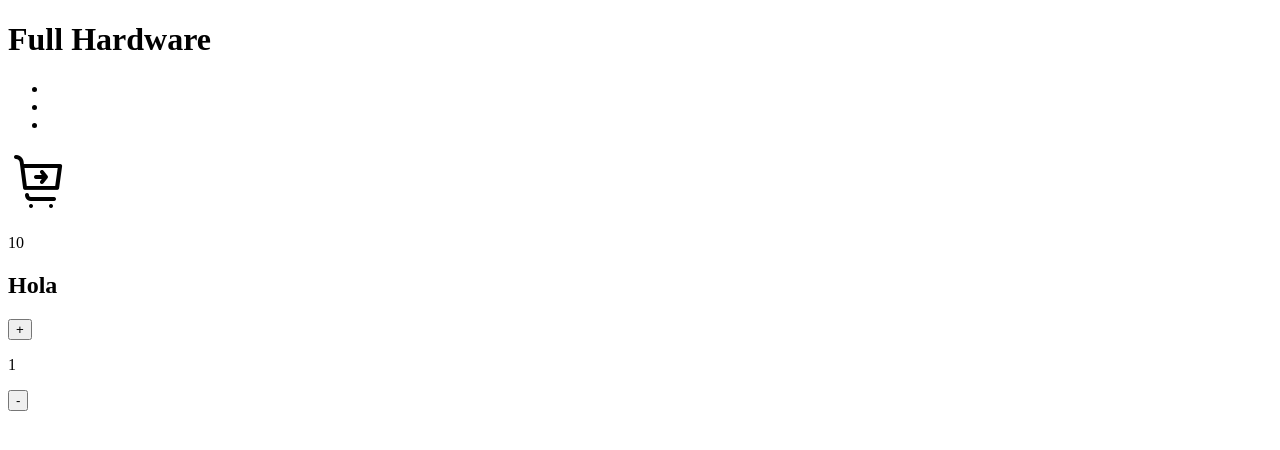
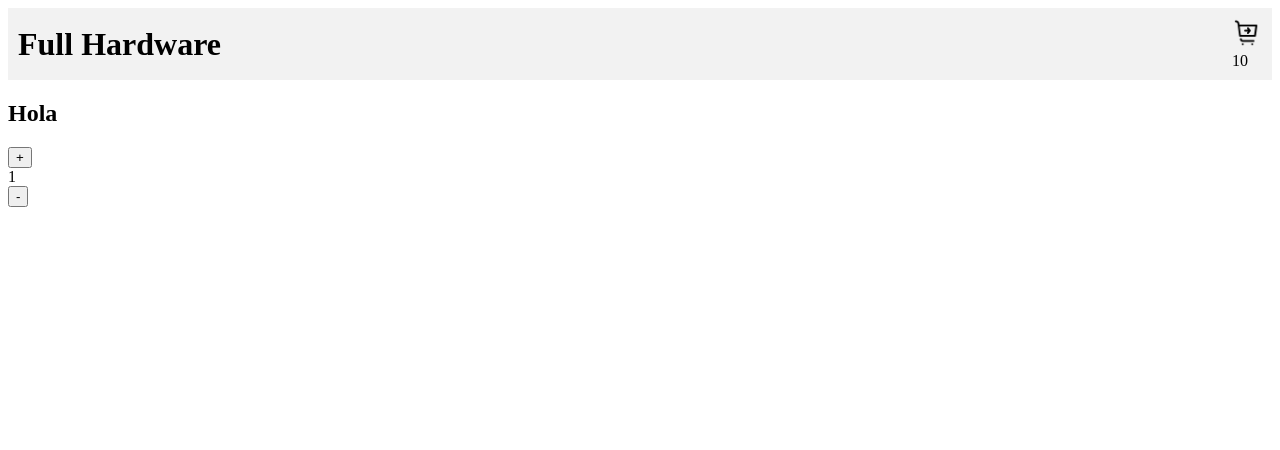
Before and after one commit to LucasLucovas/reactCourseCoderHouse, a React (Vite) app: page / in a window 1280 px wide. Shown: the top 450 px of the page. Built offline with nearby package versions, Linux system fonts and the light colour scheme.

Commit message:
sub primera entrega

```diff
--- /dev/null
+++ b/src/components/CartWidget/CartWidget.css
@@ -0,0 +1,9 @@
+.imgCart {
+    width: 30px;
+    height: 30px;
+  }
+
+  p {
+    margin: 0;
+    padding: 0;
+  }
--- a/src/components/CartWidget/CartWidget.jsx
+++ b/src/components/CartWidget/CartWidget.jsx
@@ -1,4 +1,5 @@
 import React from 'react'
+import "./CartWidget.css"
 
 const CartWidget = () => {
     const imgCart = "/carro.png";
--- /dev/null
+++ b/src/components/NavBar/NavBar.css
@@ -0,0 +1,22 @@
+header {
+    display: flex;
+    justify-content: space-between;
+    align-items: center;
+    padding: 10px;
+    background-color: #f2f2f2;
+  }
+
+  h1 {
+    margin: 0;
+  }
+
+  nav ul {
+    list-style: none;
+    display: flex;
+    margin: 0;
+    padding: 0;
+  }
+
+  nav ul li {
+    margin-right: 10px;
+  }
--- a/src/components/NavBar/NavBar.jsx
+++ b/src/components/NavBar/NavBar.jsx
@@ -1,5 +1,6 @@
 import React from 'react'
 import CartWidget from '../CartWidget/CartWidget'
+import "./NavBar.css"
 
 const NavBar = () => {
   return (
--- a/src/css/navBar.css
+++ /dev/null
@@ -1,43 +0,0 @@
-*{
-    margin: 0;
-    padding: 0;
-    box-sizing: border-box;
-}
-
-.nav{
-    display: flex;
-    color: #F2F2F2;
-    background-color: #26150F;
-    justify-content: space-between;
-    align-items: stretch;
-    gap: 2rem; /*pone espacio en medio para que al ser otro dispositivo no se toque el site name y los links*/
-    padding: 0 1rem;
-}
-.site-title{
-    font-size: 2rem;
-}
-
-.nav ul{
-    padding: 0;
-    margin: 0;
-    list-style: none;
-    display: flex;
-    gap: 1rem; /*pone espacio entre los elementos de la lista*/
-}
-
-.nav a{
-    text-decoration: none;
-    color: inherit;/*sirve para heredar el color de letras de su elemento padre en este caso el nav*/
-    height: 100%;
-    display: flex;
-    align-items: center;
-    padding: .25rem;
-}
-
-.nav li.active{
-    background-color: #424141;
-}
-
-.nav li:hover{
-    background-color: #593A2E;
-}
--- a/src/main.jsx
+++ b/src/main.jsx
@@ -5,9 +5,9 @@ import './index.css'
 import { BrowserRouter } from 'react-router-dom'
 
 ReactDOM.createRoot(document.getElementById('root')).render(
-  <React.StrictMode>
+  // <React.StrictMode>
     <BrowserRouter>
       <App />
     </BrowserRouter>
-  </React.StrictMode>,
+  // </React.StrictMode>,
 )
```
